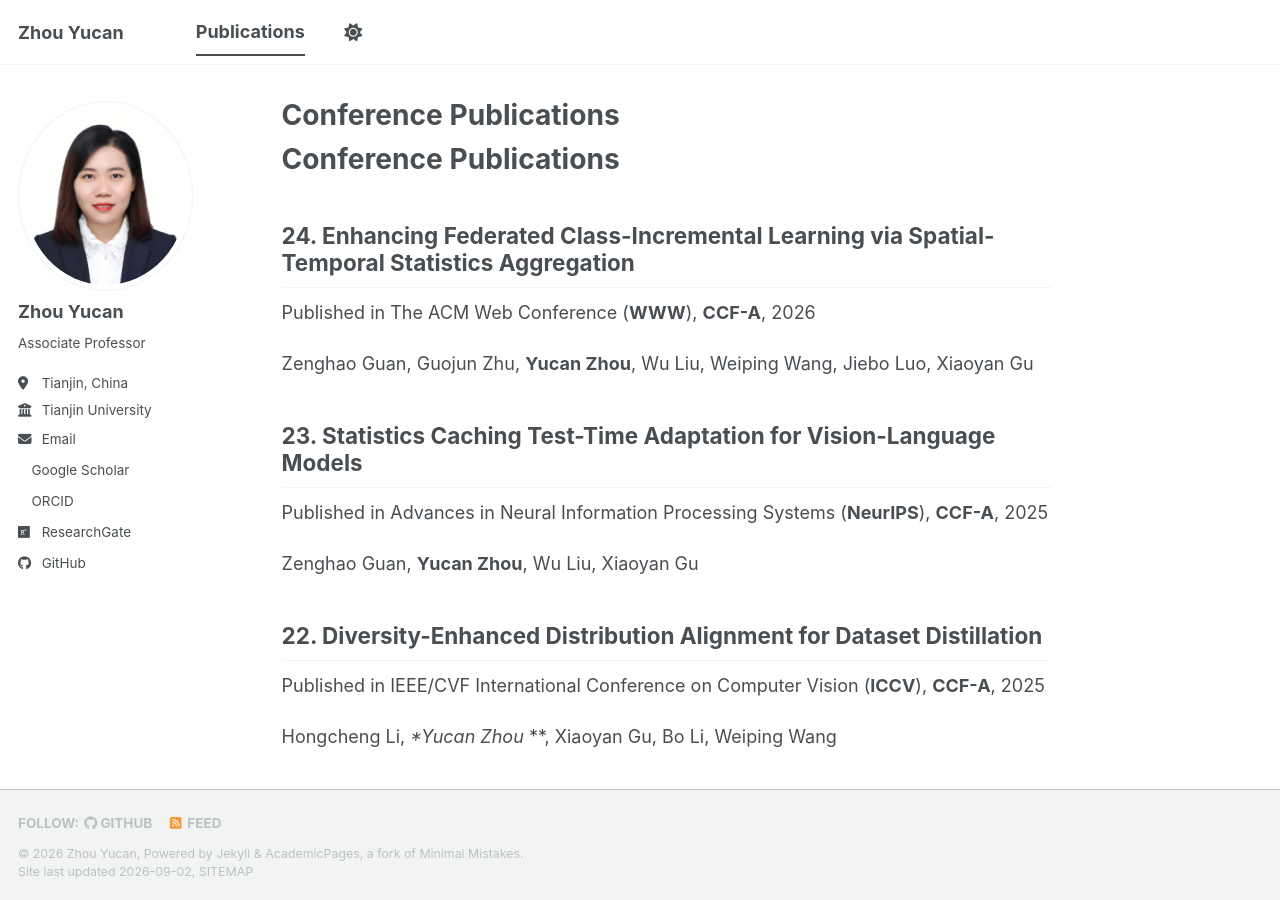
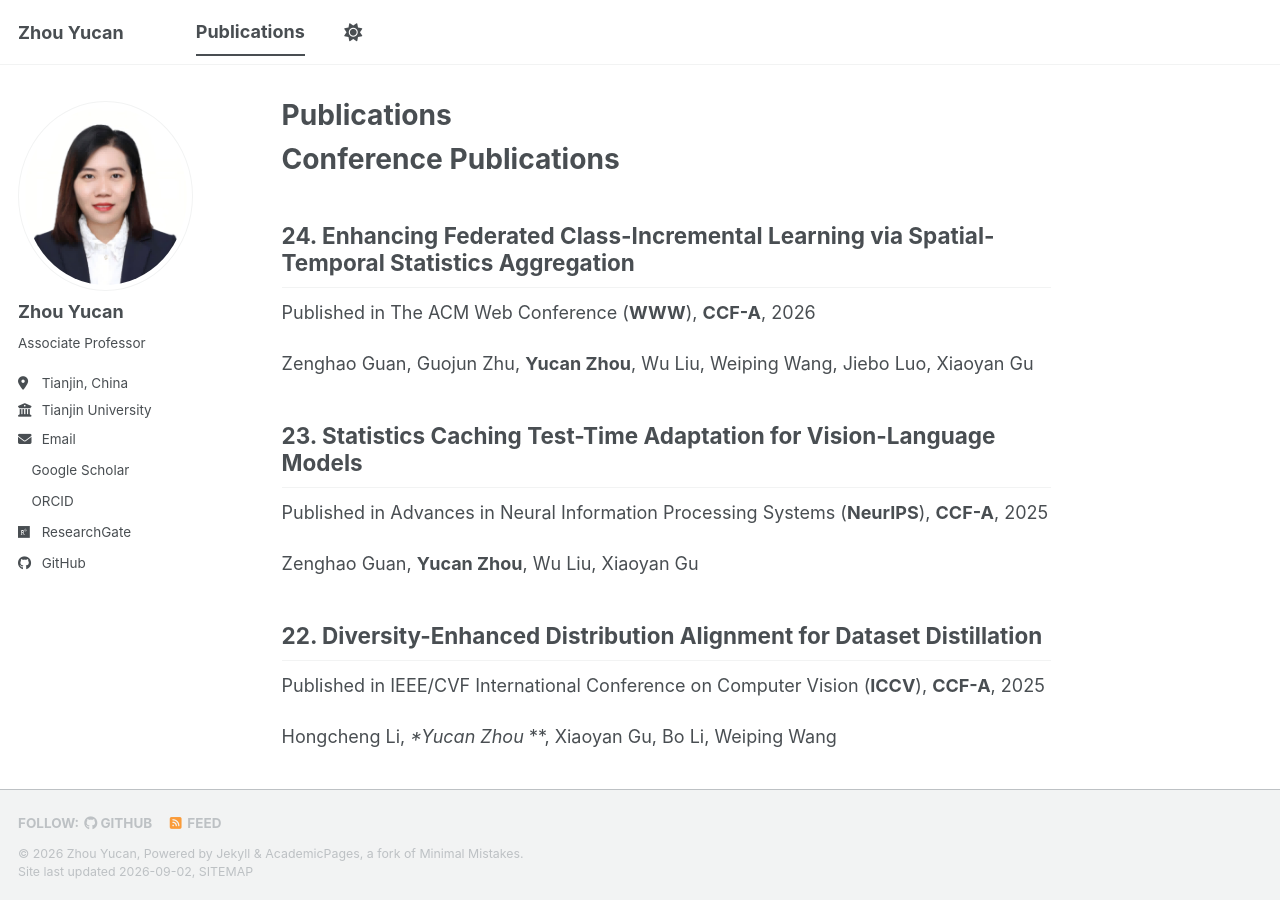
Before and after one commit to Zhou-Yucan/Zhou-Yucan.github.io, a Jekyll site: the page built from _pages/publications.md, in a window 1280 px wide and 900 px high. Built offline with Jekyll 4.4.1, drawn with Linux system fonts in a browser that asks for light colours; our own code applies the rules of GitHub Pages for plain Markdown files; a style sheet for code colours, icons or effects is not loaded; part of the change alters nothing that is shown.

```diff
--- a/_pages/publications.md
+++ b/_pages/publications.md
@@ -1,3 +1,9 @@
+---
+permalink: /publications/
+title: "Publications"
+author_profile: true
+---
+
 # Conference Publications
 
 ## 24. Enhancing Federated Class-Incremental Learning via Spatial-Temporal Statistics Aggregation
```
